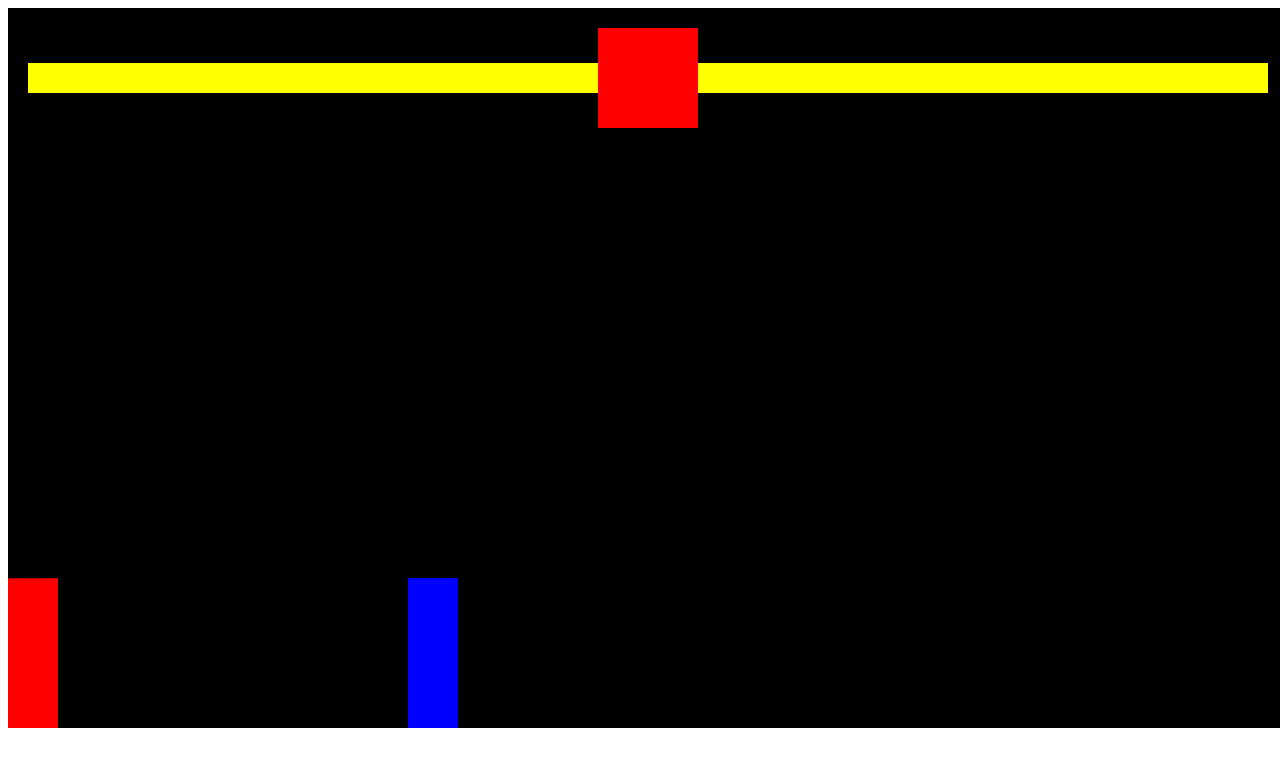
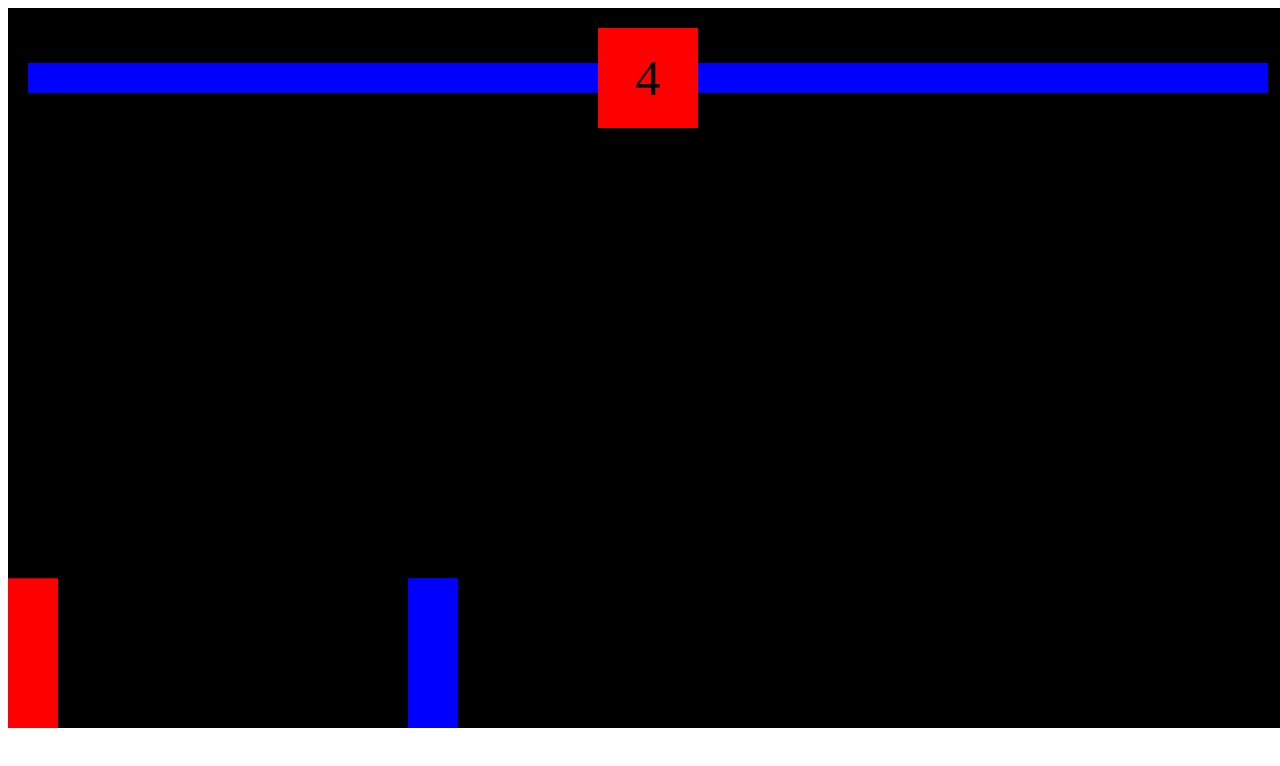
Before and after one commit to CitronMeister/JS-fighting-game, a plain HTML site: page index.html in a window 1280 px wide. Drawn offline with Linux system fonts and the light colour scheme.

Commit message:
health bar

```diff
--- a/index.html
+++ b/index.html
@@ -1,11 +1,6 @@
 <!DOCTYPE html>
 <html lang="en">
   <head>
-    <style>
-      /* * {
-        box-sizing: border-box;
-      } */
-    </style>
     <link rel="stylesheet" href="stylesheet.css" />
     <meta charset="UTF-8" />
     <meta http-equiv="X-UA-Compatible" content="IE=edge" />
@@ -17,11 +12,23 @@
     <div class="container">
       <div class="UI">
         <!-- player health -->
-        <div class="healthbar"></div>
+        <div
+          class="parenthhealthbar"
+          style="display: flex; justify-content: flex-end"
+        >
+          <div class="healthbar" style="width: 100%"></div>
+          <!-- remaining health -->
+          <div id="playerHealth" style="width: 100%"></div>
+        </div>
+
         <!-- timer -->
-        <div class="timer"></div>
+        <div id="timer" class="timer">10</div>
         <!-- enemy health -->
-        <div class="healthbar"></div>
+        <div class="parenthhealthbar">
+          <div class="healthbar"></div>
+          <!-- remaining health -->
+          <div id="enemyHealth"></div>
+        </div>
       </div>
       <canvas></canvas>
     </div>
--- a/index.js
+++ b/index.js
@@ -28,6 +28,7 @@ class Sprite {
     };
     this.color = color;
     this.isAttacking;
+    this.health = 100;
   }
   draw() {
     c.fillStyle = this.color;
@@ -128,6 +129,20 @@ function rectangularCollision({ rectangle1, rectangle2 }) {
   );
 }
 
+let timer = 10;
+function decreaseTimer() {
+  if (timer > 0) {
+    setTimeout(decreaseTimer, 1000);
+    timer--;
+    document.querySelector("#timer").innerHTML = timer;
+  }
+  if (timer == 0 && player.health === enemy.health) {
+    console.log("TIE");
+  }
+}
+
+decreaseTimer();
+
 function animate() {
   window.requestAnimationFrame(animate);
   c.fillStyle = "black";
@@ -160,7 +175,9 @@ function animate() {
     player.isAttacking
   ) {
     player.isAttacking = false;
-    console.log("GO1");
+    enemy.health -= 20;
+    console.log("Player Hit!");
+    document.querySelector("#enemyHealth").style.width = enemy.health + "%";
   }
   // detect collision enemy to player
   if (
@@ -171,7 +188,9 @@ function animate() {
     enemy.isAttacking
   ) {
     enemy.isAttacking = false;
-    console.log("GO2");
+    console.log("Enemy Hit!");
+    player.health -= 20;
+    document.querySelector("#playerHealth").style.width = player.health + "%";
   }
 }
 animate();
--- a/stylesheet.css
+++ b/stylesheet.css
@@ -1,17 +1,41 @@
 * {
   box-sizing: border-box;
+}
+.parenthhealthbar {
+  position: relative;
+  height: 30px;
+  width: 100%;
 }
 
 .healthbar {
   background-color: yellow;
   height: 30px;
+}
+#playerHealth {
+  position: absolute;
+  background: blue;
+  top: 0;
+  bottom: 0;
+  right: 0;
   width: 100%;
+}
+#enemyHealth {
+  position: absolute;
+  background: blue;
+  top: 0;
+  bottom: 0;
+  right: 0;
+  left: 0;
 }
 .timer {
   background-color: red;
   height: 100px;
   width: 100px;
   flex-shrink: 0;
+  display: flex;
+  align-items: center;
+  justify-content: center;
+  font-size: 50px;
 }
 .container {
   position: relative;
```
